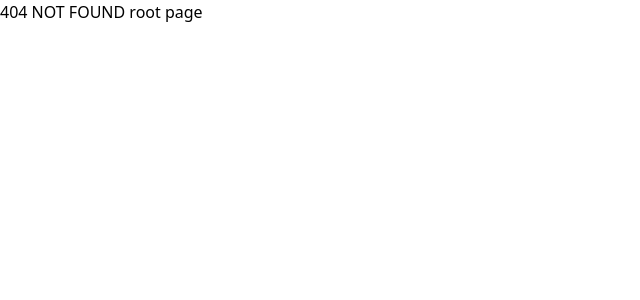
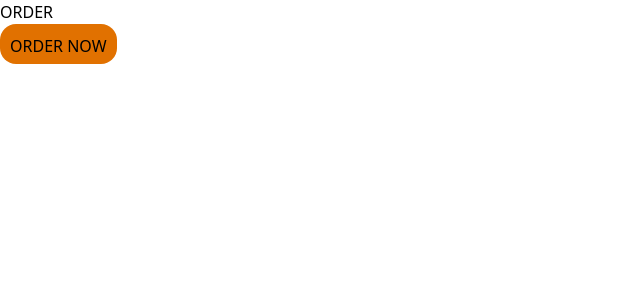
Before and after one commit to PANKAJGUSAIN/NextJS_Prep, a Next.js app: page /order in a window 1280 px wide. Before the commit this address had no page. Shown: the top 300 px of the page, without its empty margins (0-640 px from the left). Built offline with nearby package versions, Linux system fonts and the light colour scheme.

Commit message:
navigation programatically using useRouter()hook

```diff
--- /dev/null
+++ b/src/app/(orderproduct)/confirm/page.jsx
@@ -0,0 +1,7 @@
+export default function confirm(){
+    return (
+        <>
+            confirm
+        </>
+    )
+}
--- /dev/null
+++ b/src/app/(orderproduct)/order/page.jsx
@@ -0,0 +1,20 @@
+"use client"
+
+
+import { useRouter } from "next/navigation";
+
+export default function order(){
+    const router = useRouter();
+    const handleOrder = () =>{
+        router.push('confirm');
+        //router.replace('confirm');
+
+    }
+    return (
+        <>
+            ORDER
+            <br/>
+            <button className="h-[40px] w-40px] bg-amber-600 rounded-2xl p-[10px]" onClick={handleOrder}>ORDER NOW </button>
+        </>
+    )
+}
```
